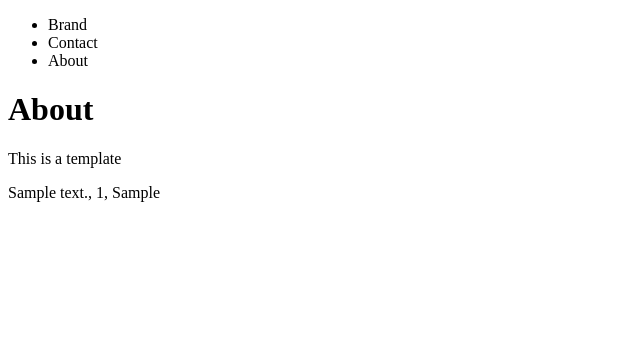
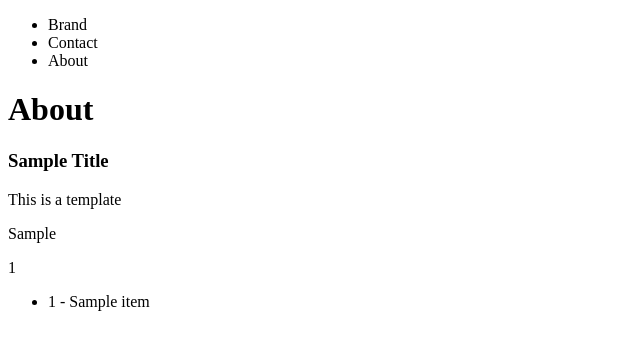
Before and after one commit to saurek/try_django2, a Django app: template src/templates/about.html in a window 1280 px wide. Shown: the top 350 px of the page, without its empty margins (0-640 px from the left). Run offline with Django 3.2, Linux system fonts and the light colour scheme; the template is opened without the code that fills it: most values are stand-ins (such as "Sample title", 1, 10 or a date in 2020).

Commit message:
7 - Messing with Template filters

```diff
--- a/src/pages/views.py
+++ b/src/pages/views.py
@@ -12,9 +12,11 @@ def contact_view(request, *args, **kwargs):
 
 def about_view(request, *args, **kwargs):
     my_context = {
-        "my_text": "This is about us",
+        "title": "this is about us",
+        "truey": True,
         "my_number": 666,
-        "my_list": [1615, 156 ,998, "fff000"]
+        "my_list": [1615, 156, 333, 998, "fff000"],
+        "my_html": "<h3>Hail something</h3>"
     }
     return render(request, "about.html", my_context)
 
--- a/src/templates/about.html
+++ b/src/templates/about.html
@@ -2,9 +2,20 @@
 
 {% block content %}
 <h1>About</h1>
+
+<h3>{{ title|upper|title }}</h3></hę>
 <p>This is a template</p>
-
+    {{ my_html|safe }}
 <p>
-    {{ my_text }}, {{ my_number }}, {{ my_list }}
+    {{ my_number }}
+<ul>
+    {% for item in my_list %}
+    {% if item == 333 %}
+        <li>{{ forloop.counter }} - {{ item|add:333 }}</li>
+    {% else %}
+        <li>{{ forloop.counter }} - {{ item }}</li>
+    {% endif %}
+    {% endfor %}
+</ul>
 </p>
 {% endblock %}
```
